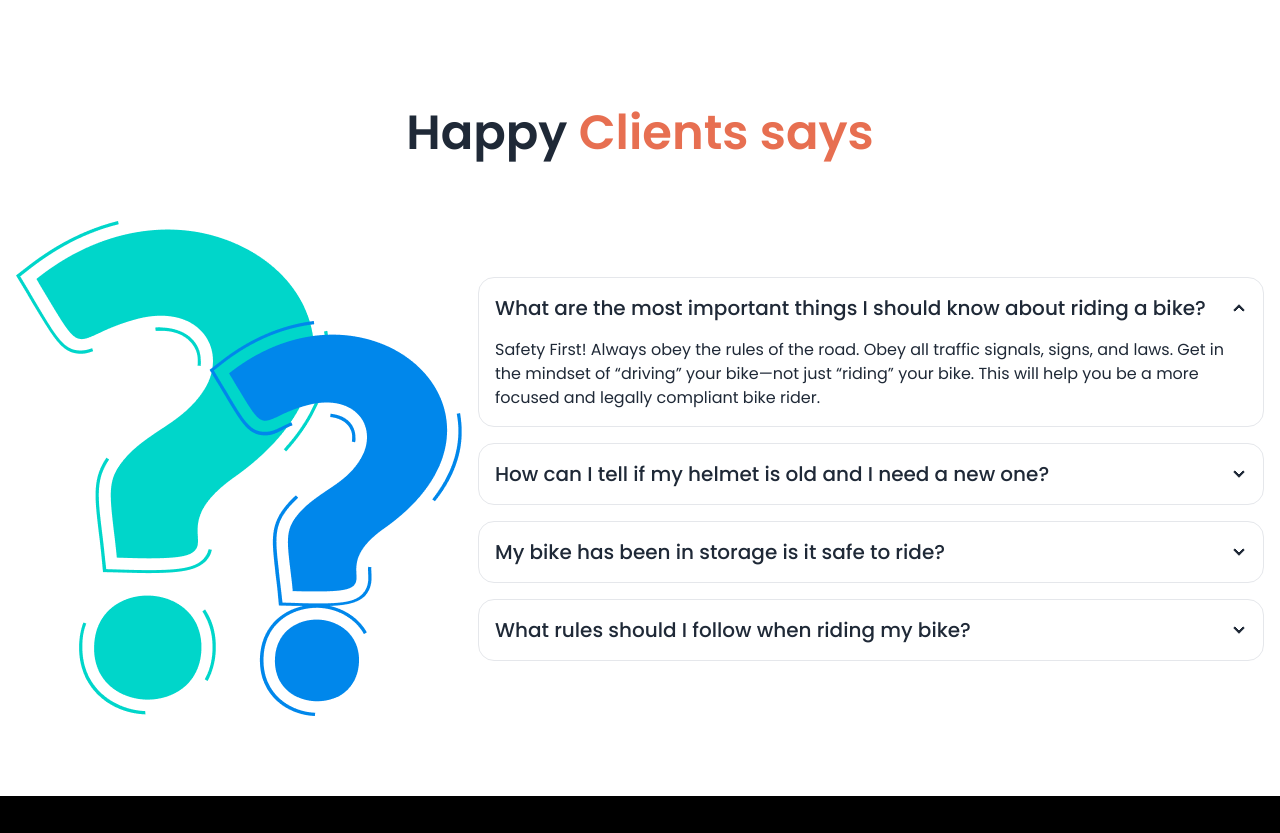
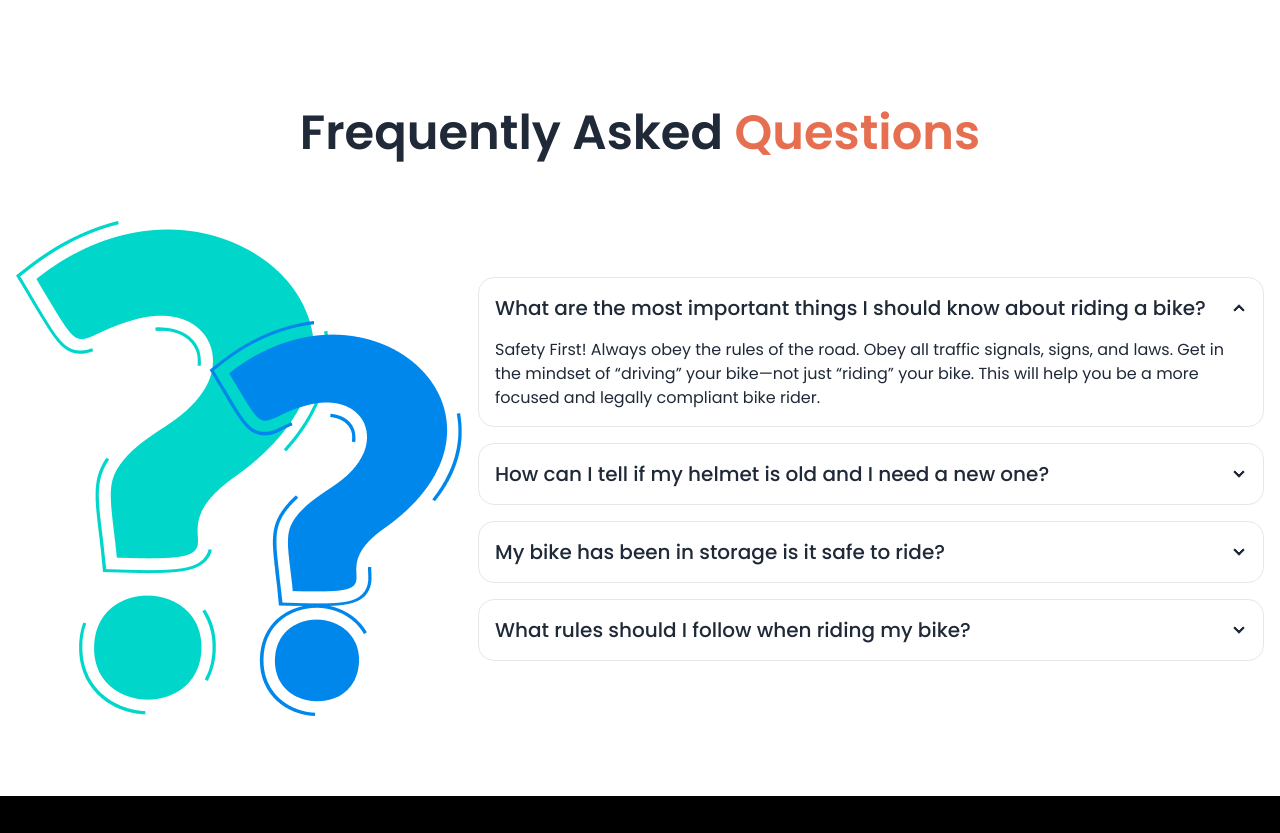
Before and after one commit to KhaledAzizZaki/biker-zone-daisyui, a plain HTML site: page index.html in a window 1280 px wide. Shown: the part 2744-3577 px from the top of the page. Drawn offline with nearby package versions, Linux system fonts and the light colour scheme.

Commit message:
small correction

```diff
--- a/index.html
+++ b/index.html
@@ -423,7 +423,8 @@
       <!-- Frequently Asked Questions -->
       <section class="lg:my-16 mb-16">
         <h4 class="font-semibold text-5xl py-12 text-center">
-          Happy <span class="text-primary-color">Clients says</span>
+          Frequently Asked
+          <span class="text-primary-color">Questions</span>
         </h4>
         <div class="hero">
           <div class="hero-content flex-col lg:flex-row">
```
